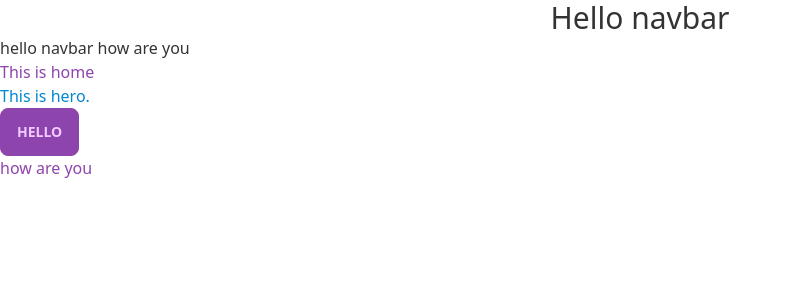
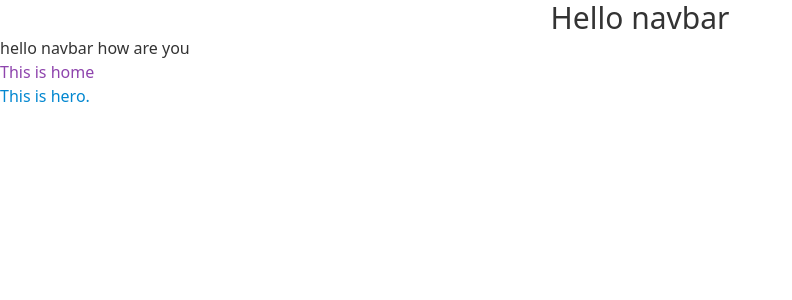
Before and after one commit to abdulawalsuhail/Reasume_Builder_0.6_Client, a React (Create React App) app: page / in a window 1280 px wide. Shown: the top 300 px of the page, without its empty margins (0-792 px from the left). Built offline with nearby package versions, Linux system fonts and the light colour scheme.

Commit message:
footer added

```diff
--- a/src/App.js
+++ b/src/App.js
@@ -7,8 +7,6 @@ function App() {
     <div>
       <Navbar />
       <Home />
-      <button className="btn btn-primary">hello</button>
-      <h3 className="text-primary">how are you</h3>
     </div>
   );
 }
--- /dev/null
+++ b/src/Shared/Footer/Footer.js
@@ -0,0 +1,11 @@
+import React from "react";
+
+const Footer = () => {
+  return (
+    <div>
+      <h2 className="text-center text-red-500">This is footer</h2>
+    </div>
+  );
+};
+
+export default Footer;
```
